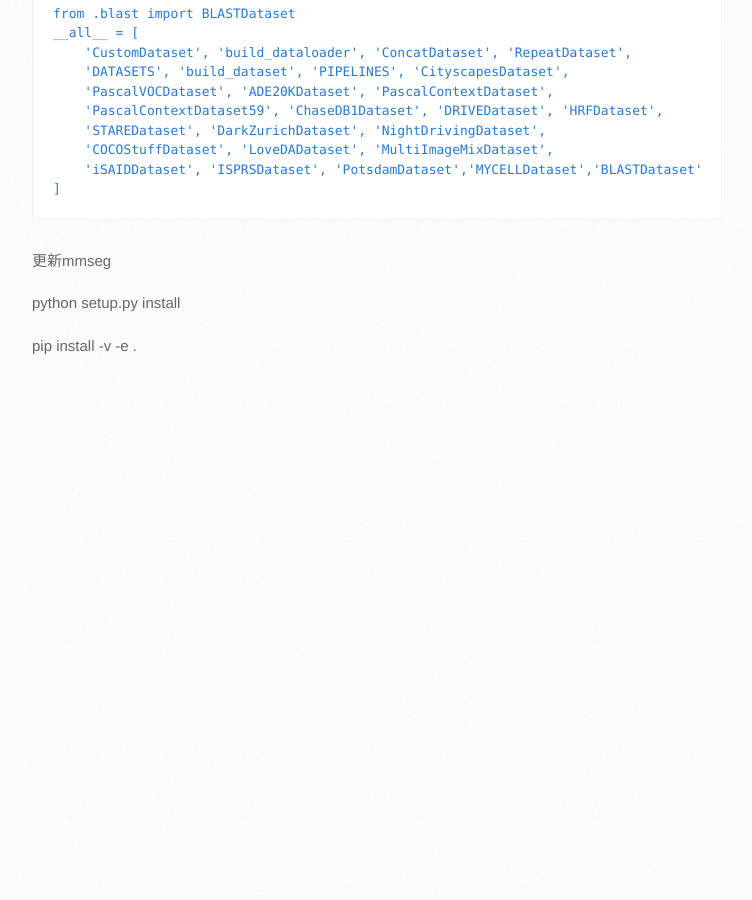
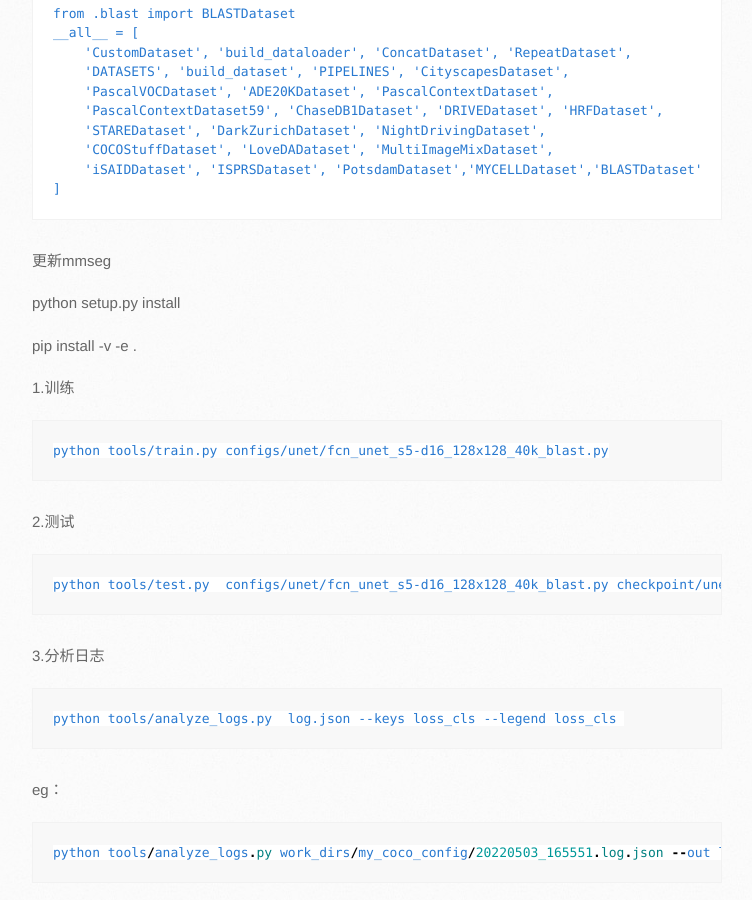
Before and after one commit to xiaohuangyang/xiaohuangyang.github.io, a Jekyll site: the page built from _posts/2023-03-31-用mmseg的unet训练自己的数据集.md, in a window 1280 px wide and 900 px high, scrolled down 3246 px. Shown: the whole window, without its empty margins (138-890 px from the left). Built offline with Jekyll 4.4.1, drawn with Linux system fonts in a browser that asks for light colours; our own code applies the rules of GitHub Pages for plain Markdown files; before the commit the page ends 3646 px from its top, so only the background shows below that.

Commit message:
Update 2023-03-31-用mmseg的unet训练自己的数据集.md

````diff
--- a/_posts/2023-03-31-用mmseg的unet训练自己的数据集.md
+++ b/_posts/2023-03-31-用mmseg的unet训练自己的数据集.md
@@ -159,3 +159,27 @@ __all__ = [
 python setup.py install
 
 pip install -v -e .
+
+1.训练
+
+```
+python tools/train.py configs/unet/fcn_unet_s5-d16_128x128_40k_blast.py
+```
+
+2.测试
+
+```
+python tools/test.py  configs/unet/fcn_unet_s5-d16_128x128_40k_blast.py checkpoint/unet_blast.pth --show-dir result/blast
+```
+
+3.分析日志
+
+```
+python tools/analyze_logs.py  log.json --keys loss_cls --legend loss_cls
+```
+
+eg：
+
+```java
+python tools/analyze_logs.py work_dirs/my_coco_config/20220503_165551.log.json --out log_curve.png  --keys loss
+```
````
